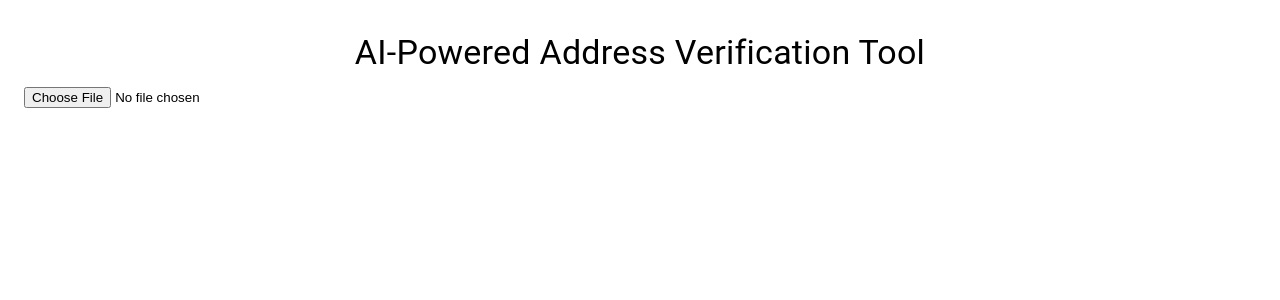
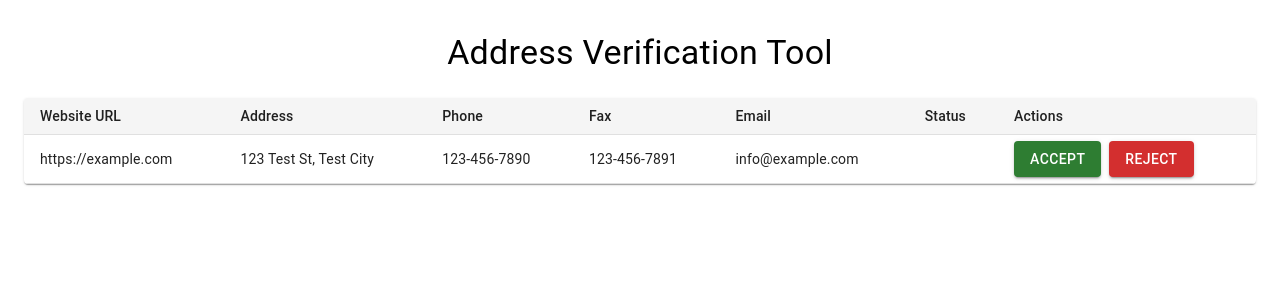
Before and after one commit to madhan7383/AddressValidation, a React (Create React App) app: page / in a window 1280 px wide. Shown: the top 300 px of the page. Built offline with nearby package versions, Linux system fonts and the light colour scheme; the HTML template or start-up script is replaced by a standard one.

Commit message:
Update App.js with hardcoded CSV data

```diff
--- a/src/App.js
+++ b/src/App.js
@@ -11,24 +11,18 @@ import {
   TableRow,
   Paper,
 } from '@mui/material';
-import Papa from 'papaparse';
 
 function App() {
-  const [csvData, setCsvData] = useState([]);
+  const initialData = [{
+    input_website: "https://example.com",
+    input_address: "123 Test St, Test City",
+    input_phone: "123-456-7890",
+    input_fax: "123-456-7891",
+    input_email: "info@example.com",
+    Status: ''
+  }];
 
-  const handleFileChange = (e) => {
-    const file = e.target.files[0];
-    if (file) {
-      Papa.parse(file, {
-        header: true,
-        skipEmptyLines: true,
-        complete: (result) => {
-          const withStatus = result.data.map((row) => ({ ...row, Status: '' }));
-          setCsvData(withStatus);
-        },
-      });
-    }
-  };
+  const [csvData, setCsvData] = useState(initialData);
 
   const handleAccept = (index) => {
     const updated = [...csvData];
@@ -42,21 +36,13 @@ function App() {
     setCsvData(updated);
   };
 
-  const handleAcceptAll = () => {
-    const updated = csvData.map(row => ({ ...row, Status: 'Accepted' }));
-    setCsvData(updated);
-  };
-
   return (
     <Container maxWidth="xl" sx={{ marginTop: 4 }}>
       <Typography variant="h4" align="center" gutterBottom>
-        AI-Powered Address Verification Tool
+        Address Verification Tool
       </Typography>
 
-      <input type="file" accept=".csv" onChange={handleFileChange} style={{ marginBottom: '20px' }} />
-
-      {csvData.length > 0 && (
-        <TableContainer component={Paper} sx={{ width: '100%', overflowX: 'auto' }}>
+      <TableContainer component={Paper} sx={{ width: '100%', overflowX: 'auto', marginTop: 3 }}>
         <Table size="small" sx={{ minWidth: 1200 }}>
           <TableHead sx={{ backgroundColor: '#f5f5f5' }}>
             <TableRow>
@@ -100,7 +86,6 @@ function App() {
           </TableBody>
         </Table>
       </TableContainer>
-      )}
     </Container>
   );
 }
```
Lines whose indentation alone changed are shown as unchanged.
